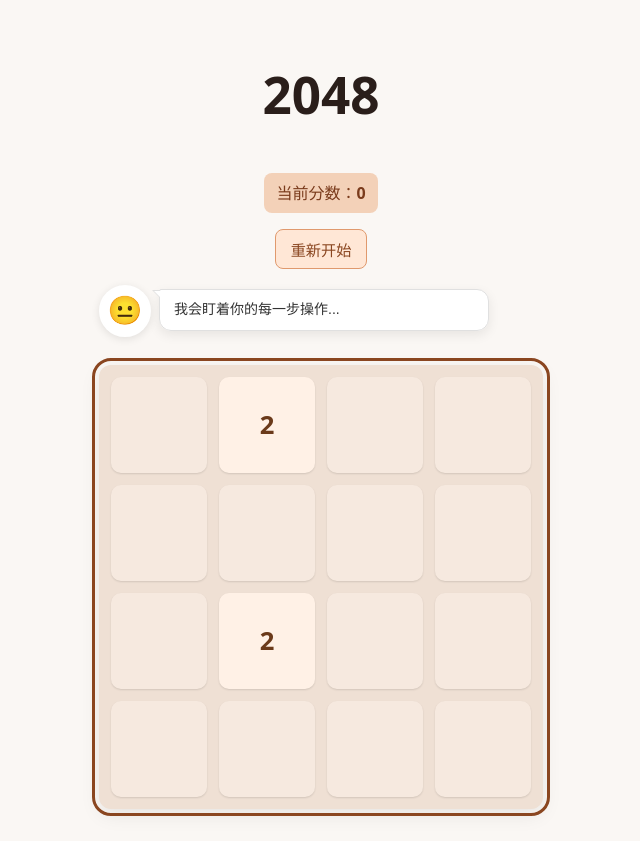
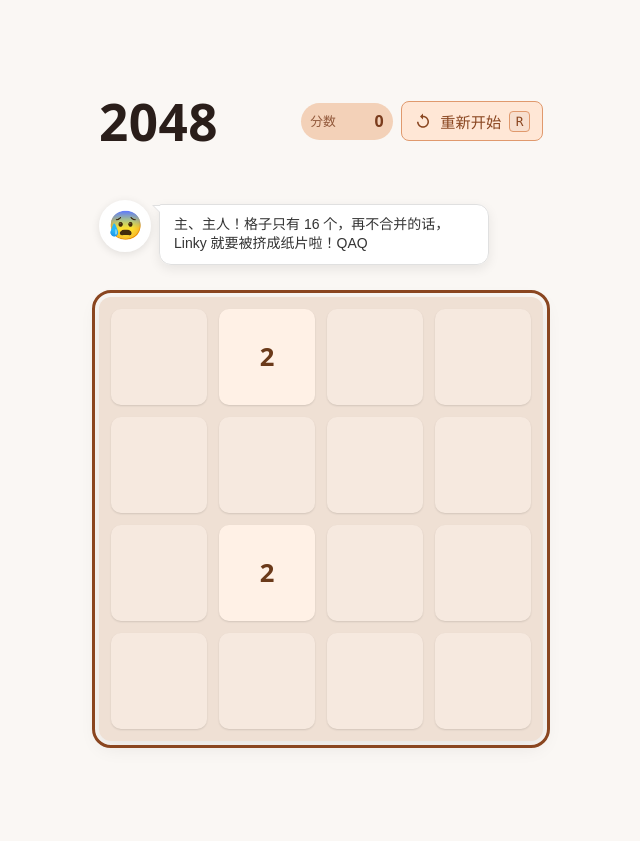
Before and after one commit to Nicolaschinc/game-2048, a React (Vite) app: page / in a window 1280 px wide. Shown: the whole page, without its empty margins (319-959 px from the left). After the commit the page ends 800 px from the top, so only its background shows below. Built offline with nearby package versions, Linux system fonts and the light colour scheme; no server answers.

Commit message:
feat: update

```diff
--- a/src/App.jsx
+++ b/src/App.jsx
@@ -1,4 +1,4 @@
-import { useEffect, useRef, useState } from 'react'
+import { useEffect, useRef, useState, useCallback } from 'react'
 import './App.scss'
 import useGameState from './hooks/useGameState'
 import { getBestMove } from './ai/engine'
@@ -23,12 +23,41 @@
 
   const [touchStart, setTouchStart] = useState(null)
   const boardRef = useRef(null)
+  const greetedRef = useRef(false)
 
   // State
   const [aiEnabled, setAiEnabled] = useState(true)
-  const [aiMessage, setAiMessage] = useState("你好，我是2048！")
+  const [aiMessage, setAiMessage] = useState("") // Start empty
   const [aiMood, setAiMood] = useState("NEUTRAL")
   const [aiSuggestion, setAiSuggestion] = useState("")
+  const [messageQueue, setMessageQueue] = useState([])
+  const [isProcessingQueue, setIsProcessingQueue] = useState(false)
+
+  // Message Queue Processor
+  useEffect(() => {
+    let timer = null;
+
+    if (messageQueue.length > 0 && !isProcessingQueue) {
+      // Use setTimeout to schedule state updates outside the render phase
+      // to avoid "synchronous state update in effect" warning
+      timer = setTimeout(() => {
+        const nextMessage = messageQueue[0];
+        setAiMessage(nextMessage.text);
+        setAiMood(nextMessage.mood);
+        setIsProcessingQueue(true);
+
+        // Schedule completion after delay
+        setTimeout(() => {
+          setMessageQueue(prev => prev.slice(1));
+          setIsProcessingQueue(false);
+        }, 2500);
+      }, 0);
+    }
+
+    return () => {
+      if (timer) clearTimeout(timer);
+    };
+  }, [messageQueue, isProcessingQueue]);
 
   // AI Logic - Tactical Suggestions (Local)
   useEffect(() => {
@@ -43,7 +72,7 @@
   }, [grid, isGameOver, aiEnabled])
 
   // AI Logic - Emotional Comments
-  const triggerAI = async (type) => {
+  const triggerAI = useCallback(async (type) => {
     if (!aiEnabled) return
     // Use getGameState() to provide context for comments
     const gameState = getGameState()
@@ -53,10 +82,17 @@
 
     // Check if result exists (it might fail silently or return default)
     if (result) {
-      setAiMessage(result.text)
-      setAiMood(result.mood)
+      // Add to queue instead of setting directly
+      setMessageQueue(prev => [...prev, result])
     }
-  }
+  }, [aiEnabled, getGameState])
+
+  // Initial Greeting (guarded against StrictMode double-invoke)
+  useEffect(() => {
+    if (!aiEnabled || greetedRef.current) return
+    greetedRef.current = true
+    setTimeout(() => triggerAI('start'), 0)
+  }, [aiEnabled, triggerAI])
 
   const handleMove = (dir) => {
     const { moved, gained, newGrid } = performMove(dir)
@@ -90,6 +126,7 @@
     else if (e.key === 'ArrowRight') handleMove('right')
     else if (e.key === 'ArrowUp') handleMove('up')
     else if (e.key === 'ArrowDown') handleMove('down')
+    else if (e.key === 'r' || e.key === 'R') { resetGame(); triggerAI('start'); }
   }
 
   const onTouchStart = e => {
@@ -118,11 +155,6 @@
     // Focus game board on load
     const el = boardRef.current
     if (el) el.focus()
-    // AI Greeting on start - Wrapped in timeout to avoid direct state update during render
-    const timer = setTimeout(() => {
-      triggerAI('start')
-    }, 500)
-    return () => clearTimeout(timer)
   }, [])
 
   useEffect(() => {
@@ -130,7 +162,7 @@
       const t = setTimeout(() => setAnimating(false), 160)
       return () => clearTimeout(t)
     }
-  }, [animating])
+  }, [animating, setAnimating])
 
   // Check Game Over
   useEffect(() => {
@@ -141,14 +173,33 @@
       }, 500)
       return () => clearTimeout(timer)
     }
-  }, [isGameOver])
+  }, [isGameOver, triggerAI])
 
   return (
     <div className="game">
-      <div className="header">
-        <h1>2048</h1>
-        <div className="score" aria-live="polite">当前分数：{score}</div>
-        <button className="reset" onClick={() => { resetGame(); triggerAI('start'); }}>重新开始</button>
+      <div className="header" role="banner">
+        <div className="header-top">
+          <h1 className="title">2048</h1>
+          <div className="actions">
+            <div className="score" aria-live="polite" aria-label={`当前分数 ${score}`}>
+              <span className="score-label">分数</span>
+              <span className="score-value">{score}</span>
+            </div>
+            <button
+              className="reset"
+              aria-label="重新开始 (R)"
+              onClick={() => { resetGame(); triggerAI('start'); }}
+            >
+              <span className="btn-icon" aria-hidden="true">
+                <svg width="18" height="18" viewBox="0 0 24 24" fill="none" xmlns="http://www.w3.org/2000/svg">
+                  <path d="M12 5V2L8 6l4 4V7c3.314 0 6 2.686 6 6s-2.686 6-6 6-6-2.686-6-6H4c0 4.418 3.582 8 8 8s8-3.582 8-8-3.582-8-8-8z" fill="currentColor"/>
+                </svg>
+              </span>
+              <span className="btn-text">重新开始</span>
+              <span className="kbd" aria-hidden="true">R</span>
+            </button>
+          </div>
+        </div>
       </div>
 
       <AIAssistant
--- a/src/App.scss
+++ b/src/App.scss
@@ -14,9 +14,7 @@
 .header {
   display: flex;
   flex-direction: column;
-  align-items: center;
-  justify-content: center;
-  gap: 1rem;
+  gap: 0.75rem;
   width: 100%;
   max-width: 444px; /* board width (420px) + padding (12px * 2) = 444px. Or just match visual alignment */
 }
@@ -29,21 +27,48 @@
   gap: 1rem;
 }
 
+.title {
+  font-weight: 900;
+  letter-spacing: 0.5px;
+}
+
+.actions {
+  display: flex;
+  align-items: center;
+  gap: 0.5rem;
+}
+
 .score {
+  display: inline-flex;
+  align-items: center;
+  gap: 0.5rem;
   background: var(--score-bg);
   color: var(--score-text);
-  padding: 0.5rem 0.75rem;
-  border-radius: 8px;
+  padding: 0.4rem 0.6rem;
+  border-radius: 9999px;
   font-weight: 700;
+}
+
+.score-label {
+  font-size: 0.8rem;
+  opacity: 0.8;
+}
+
+.score-value {
+  min-width: 2.5rem;
+  text-align: right;
 }
 
 .reset {
   border-radius: 8px;
   border: 1px solid var(--reset-border);
-  padding: 0.5rem 0.9rem;
+  padding: 0.5rem 0.75rem;
   font-size: 0.95rem;
   background-color: var(--reset-bg);
   color: var(--accent);
+  display: inline-flex;
+  align-items: center;
+  gap: 0.5rem;
 
   &:hover {
     border-color: var(--reset-hover-border);
@@ -53,6 +78,26 @@
     outline: 3px solid var(--focus-ring-color);
     outline-offset: 2px;
   }
+}
+
+.btn-icon {
+  display: inline-flex;
+  align-items: center;
+}
+
+.btn-text {
+  white-space: nowrap;
+}
+
+.kbd {
+  display: inline-block;
+  font-family: ui-monospace, SFMono-Regular, Menlo, Monaco, Consolas, "Liberation Mono", "Courier New", monospace;
+  font-size: 0.8rem;
+  padding: 0.1rem 0.35rem;
+  border: 1px solid var(--reset-border);
+  border-radius: 4px;
+  color: var(--accent);
+  background: rgba(0,0,0,0.03);
 }
 
 .board {
--- a/src/ai/localComments.js
+++ b/src/ai/localComments.js
@@ -3,10 +3,11 @@
 // Mock LLM / Rule-based Comment Engine
 const COMMENTS = {
   start: [
-    { text: "准备好了吗？让我们冲向 4096！", mood: "EXCITED" },
-    { text: "我会盯着你的每一步操作...", mood: "NEUTRAL" },
-    { text: "今天的手气看起来不错！", mood: "HAPPY" },
-    { text: "深呼吸，开始我们的表演。", mood: "HAPPY" }
+    { text: "嘀——检测到高智商波动！我是 Linky，准备好把那些乱糟糟的数字方块‘咔嚓’合并了吗？", mood: "EXCITED" },
+    { text: "2... 4... 8... 哎呀，数到后面我的核心都要烧糊啦！Linky 已经就位，快带我飞！", mood: "WORRIED" },
+    { text: "主、主人！格子只有 16 个，再不合并的话，Linky 就要被挤成纸片啦！QAQ", mood: "WORRIED" },
+    { text: "今天的目标是拼出那个闪闪发光的 2048 吗？别担心，Linky 会一直盯着屏幕（为你加油）的！", mood: "HAPPY" },
+    { text: "$2^n$ 的魔法已启动。你好，我是 Linky，你的首席智囊团。", mood: "NEUTRAL" }
   ],
   merge_small: [
     { text: "积少成多！", mood: "HAPPY" },
@@ -74,7 +75,8 @@
  */
 export const getComment = async (type, context = {}) => {
   // 1. 优先尝试云端 AI (如果是关键事件)
-  const shouldUseAI = isAIConfigured() && ['start', 'game_over', 'high_score', 'idle', 'merge_large'].includes(type);
+  // 注意：'start' 事件强制使用本地库，以展示用户定制的欢迎语
+  const shouldUseAI = isAIConfigured() && ['game_over', 'high_score', 'idle', 'merge_large'].includes(type);
 
   if (shouldUseAI) {
     try {
--- a/src/components/AIAssistant.jsx
+++ b/src/components/AIAssistant.jsx
@@ -32,6 +32,19 @@
       setTokenUsage(0);
   }
 
+  // Determine animation class based on mood
+  const getAnimClass = () => {
+    if (!aiEnabled) return '';
+    switch(mood) {
+      case 'HAPPY': return 'anim-happy';
+      case 'EXCITED': return 'anim-excited';
+      case 'WORRIED': return 'anim-worried';
+      case 'SARCASITC': return 'anim-sarcastic'; // Typo in original code 'SARCASITC'
+      case 'NEUTRAL': return 'anim-neutral';
+      default: return '';
+    }
+  };
+
   return (
     <div className={`ai-assistant ${aiEnabled ? 'active' : 'inactive'}`}>
       <div className="ai-character-wrapper">
@@ -43,7 +56,7 @@
           onContextMenu={(e) => { e.preventDefault(); setShowConfig(!showConfig); }}
         >
           <div className="ai-avatar">
-            <span role="img" aria-label="mood">
+            <span role="img" aria-label="mood" className={getAnimClass()}>
               {aiEnabled ? (MOOD_EMOJIS[mood] || '🤖') : '😴'}
             </span>
           </div>
--- a/src/components/AIAssistant.scss
+++ b/src/components/AIAssistant.scss
@@ -168,3 +168,44 @@
     margin-bottom: 0.5rem;
   }
 }
+
+/* Mood Animations */
+.anim-happy, .anim-excited {
+  animation: bounce 2s infinite;
+}
+
+.anim-worried {
+  animation: shake 2s infinite;
+}
+
+.anim-sarcastic {
+  animation: float 3s ease-in-out infinite;
+}
+
+.anim-neutral {
+  animation: pulse 4s infinite;
+}
+
+@keyframes bounce {
+  0%, 20%, 50%, 80%, 100% {transform: translateY(0);}
+  40% {transform: translateY(-6px);}
+  60% {transform: translateY(-3px);}
+}
+
+@keyframes shake {
+  0%, 100% {transform: translateX(0);}
+  10%, 30%, 50%, 70%, 90% {transform: translateX(-2px);}
+  20%, 40%, 60%, 80% {transform: translateX(2px);}
+}
+
+@keyframes float {
+  0% {transform: translateY(0px) rotate(0deg);}
+  50% {transform: translateY(-4px) rotate(2deg);}
+  100% {transform: translateY(0px) rotate(0deg);}
+}
+
+@keyframes pulse {
+  0% {transform: scale(1);}
+  50% {transform: scale(1.05);}
+  100% {transform: scale(1);}
+}
```
